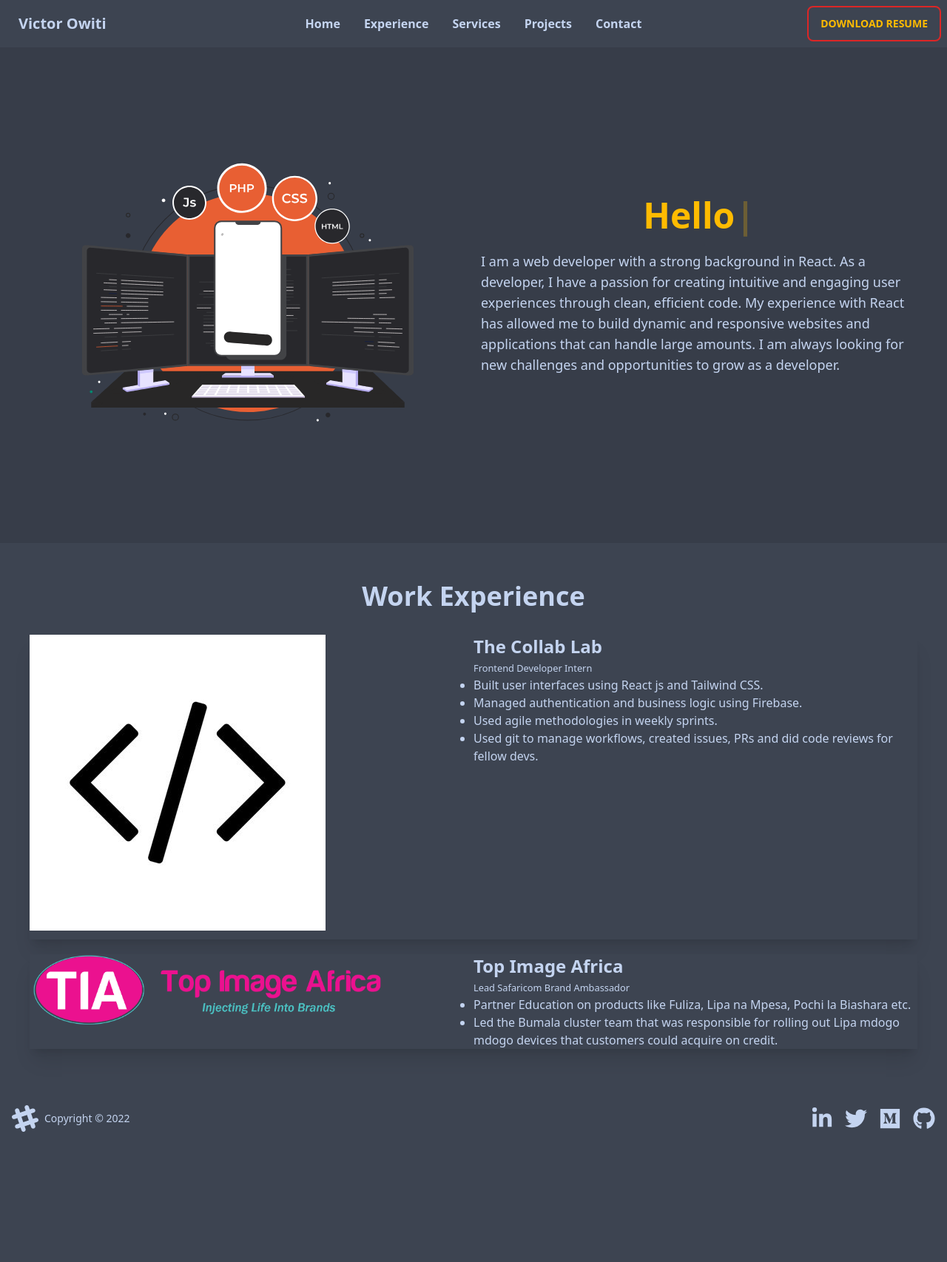
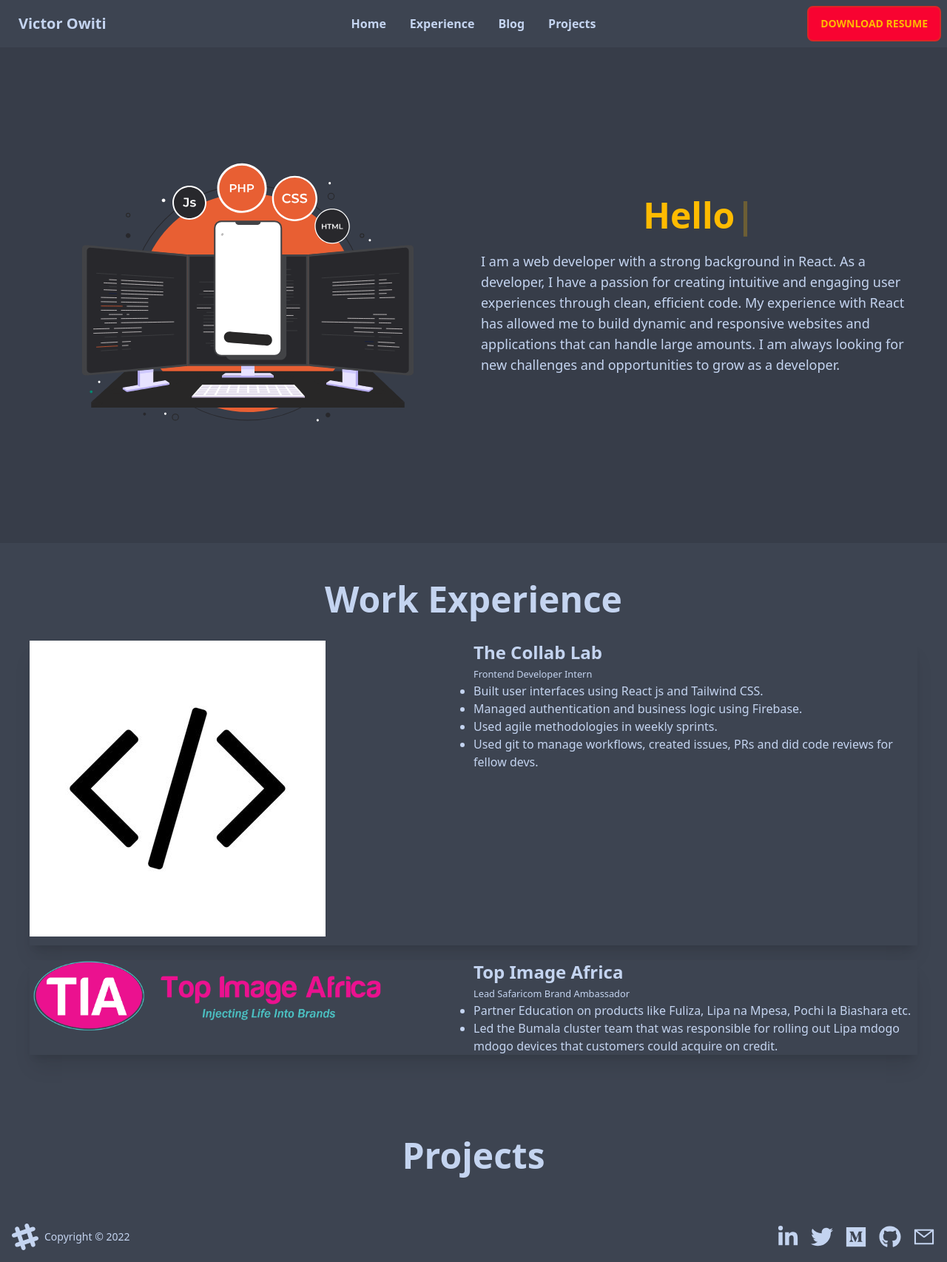
Before and after one commit to vicowiti/Portfolio-vercel, a React (Vite) app: page / in a window 1280 px wide. Shown: the whole page at 74% size. Before the commit the page ends 1546 px from the top, so only its background shows below. Built offline with nearby package versions, Linux system fonts and the light colour scheme.

Commit message:
Added the email function

```diff
--- a/src/App.tsx
+++ b/src/App.tsx
@@ -1,6 +1,7 @@
 import { BrowserRouter, Route, Routes } from "react-router-dom";
 import Footer from "./components/Footer";
 import NavBar from "./components/NavBar";
+import Blog from "./pages/Blog";
 import Home from "./pages/Home";
 
 function App() {
@@ -10,6 +11,7 @@
         <NavBar />
         <Routes>
           <Route path="/" element={<Home />} />
+          <Route path="/blog" element={<Blog />} />
         </Routes>
         <Footer />
       </BrowserRouter>
--- a/src/components/Experience.tsx
+++ b/src/components/Experience.tsx
@@ -4,8 +4,8 @@
 
 const Experience = () => {
   return (
-    <div className="p-10">
-      <div className="font-bold text-4xl mx-2 p-3 text-center">
+    <div className="p-10" id="experience">
+      <div className="font-bold text-5xl mx-2 p-3 text-center">
         <h1>Work Experience</h1>
       </div>
       <div>
--- a/src/components/Footer.tsx
+++ b/src/components/Footer.tsx
@@ -1,5 +1,7 @@
 import React from "react";
 import { FaLinkedinIn, FaTwitter, FaMedium, FaGithub } from "react-icons/fa";
+import { AiOutlineMail } from "react-icons/ai";
+
 const Footer = () => {
   return (
     <footer className="footer items-center p-4 bg-neutral text-neutral-content">
@@ -46,6 +48,13 @@
         >
           <FaGithub size={30} />
         </a>
+        <a
+          href="mailto:viowiti12@gmail.com"
+          target="_blank"
+          className="cursor-pointer hover:scale-110 duration-300"
+        >
+          <AiOutlineMail size={30} />
+        </a>
       </div>
     </footer>
   );
--- a/src/components/NavBar.tsx
+++ b/src/components/NavBar.tsx
@@ -13,19 +13,19 @@
         </Link>
       </li>
       <li>
-        <Link
-          to="/"
+        <a
+          href="#experience"
           className="hover:text-secondary font-bold hover:border-2 hover:border-red-600 duration-200"
         >
           Experience
-        </Link>
+        </a>
       </li>
       <li>
         <Link
-          to="/"
+          to="/blog"
           className="hover:text-secondary font-bold hover:border-2 hover:border-red-600 duration-200"
         >
-          Services
+          Blog
         </Link>
       </li>
       <li>
@@ -34,14 +34,6 @@
           className="hover:text-secondary font-bold hover:border-2 hover:border-red-600 duration-200"
         >
           Projects
-        </Link>
-      </li>
-      <li>
-        <Link
-          to="/"
-          className="hover:text-secondary font-bold hover:border-2 hover:border-red-600 duration-200"
-        >
-          Contact
         </Link>
       </li>
     </>
@@ -80,7 +72,7 @@
         <ul className="menu menu-horizontal px-1">{navItems}</ul>
       </div>
       <div className="navbar-end">
-        <a className="btn text-secondary font-bold border-2 border-red-600 duration-200">
+        <a className="btn text-secondary font-bold border-2 bg-primary border-red-600 duration-200">
           Download Resume
         </a>
       </div>
--- /dev/null
+++ b/src/components/Projects.tsx
@@ -0,0 +1,13 @@
+import React from "react";
+
+const Projects = () => {
+  return (
+    <div id="projects" className="p-10">
+      <div className="font-bold text-5xl mx-2 p-3 text-center">
+        <h1>Projects</h1>
+      </div>
+    </div>
+  );
+};
+
+export default Projects;
--- /dev/null
+++ b/src/pages/Blog.tsx
@@ -0,0 +1,7 @@
+import React from "react";
+
+const Blog = () => {
+  return <div>Blog</div>;
+};
+
+export default Blog;
--- a/src/pages/Home.tsx
+++ b/src/pages/Home.tsx
@@ -1,12 +1,14 @@
 import React from "react";
 import Banner from "../components/Banner";
 import Experience from "../components/Experience";
+import Projects from "../components/Projects";
 
 const Home = () => {
   return (
     <div>
       <Banner />
       <Experience />
+      <Projects />
     </div>
   );
 };
```
